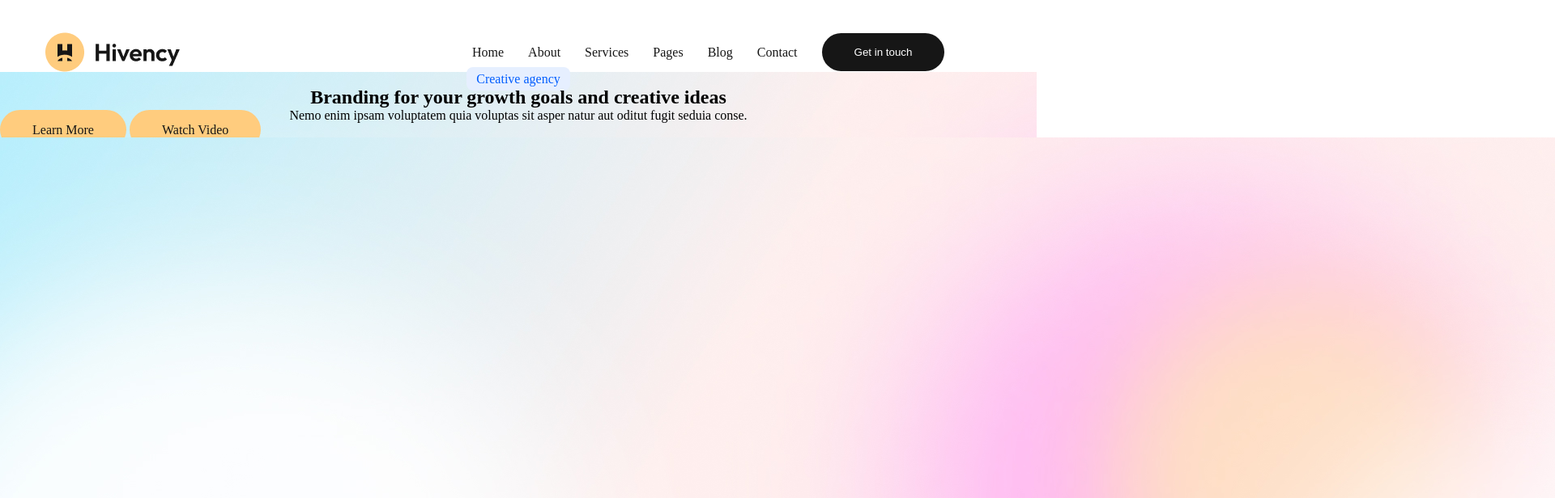
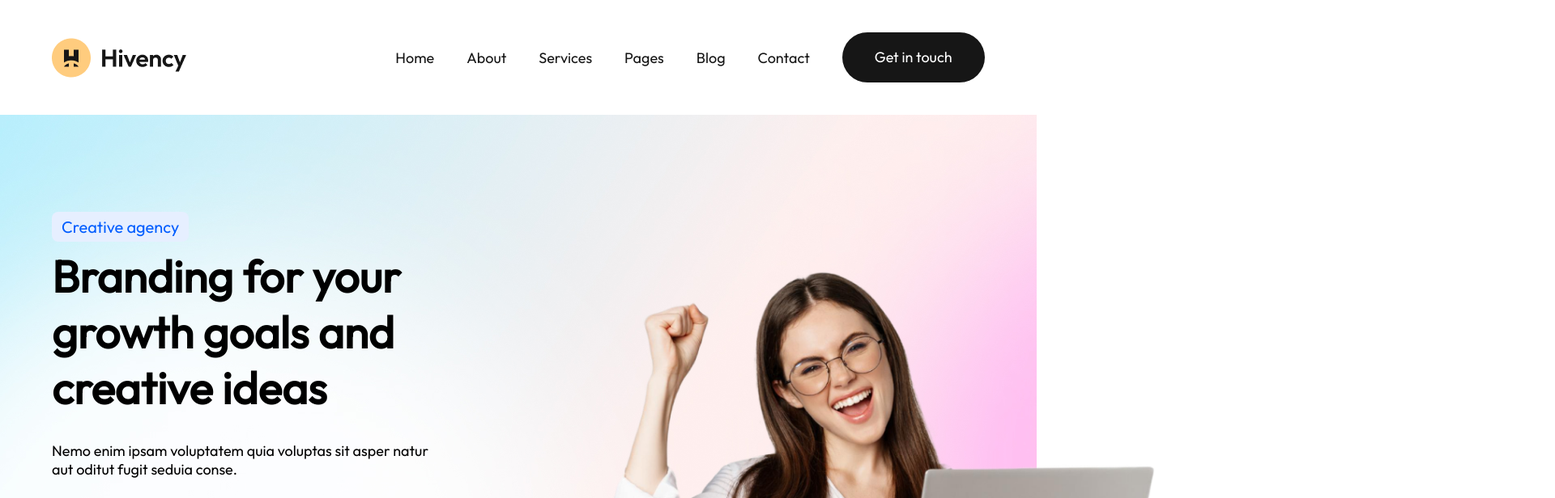
Before and after one commit to kanansnote/hivency-template-task, a plain HTML site: page index.html in a window 1280 px wide. Shown: the top 616 px of the page at 81% size, 1920 px wide, since content can reach past the window. Drawn offline with Linux system fonts and the light colour scheme.

Commit message:
Adjusted the styling of #upBanner for better alignment with the page layout.

```diff
--- a/index.html
+++ b/index.html
@@ -23,6 +23,7 @@
     </header>
     <main>
         <section id="upBanner">
+            <div id="upBannerMain">
                 <div id="upBannerHeader">
                     <span>Creative agency</span>
                     <h1>Branding for your growth goals and creative ideas</h1>
@@ -32,12 +33,13 @@
                     <a href="#">Learn More</a>
                     <a href="#">Watch Video</a>
                 </div>
-            <img src="./src/images/upbanner/bg.jpg" alt="Banner Image">
-            <div>
-                <div></div>
+                <div id="upBannerStats">
+                    <img src="./src/images/upbanner/star.png" alt="Star">
                     <h6>Profit Earned</h6>
                     <p>850K</p>
                 </div>
+            </div>
+            <img src="./src/images/upbanner/hero-1.png" alt="Woman Picture">
         </section>
         <section id="">
             <span>Our services</span>
--- a/src/css/style.css
+++ b/src/css/style.css
@@ -1,30 +1,35 @@
+@import url('https://fonts.googleapis.com/css2?family=Outfit&display=swap');
+
 * {
     margin: 0;
     padding: 0;
     box-sizing: border-box;
-    position: relative;
+    font-family: 'Outfit', sans-serif;
 }
 
 header {
     display: flex;
+    justify-content: space-around;
     align-items: center;
-    padding: 5vh 7vh 0 7vh;
-    gap: 45vh;
+    padding: 5vh 7vh;
+    gap: 30vh;
 
     nav {
+
         ul {
             list-style: none;
             display: flex;
             align-items: center;
-            gap: 30px;
+            gap: 5vh;
 
             li {
-                font-size: 16px;
+                font-size: 18px;
 
 
                 a {
                     text-decoration: none;
                     color: #161616;
+
 
                     &:hover {
                         color: #015DFF;
@@ -34,34 +39,69 @@ header {
                 button {
                     border-radius: 50px;
                     padding: 16px 40px;
+                    line-height: 30px;
+                    font-size: 18px;
                     background-color: #161616;
                     color: white;
                     border: none;
+                    cursor: pointer;
                 }
             }
         }
     }
+
 }
 
 main {
     #upBanner {
         background-image: url('/src/images/upbanner/bg.jpg');
         width: 100%;
-        height: 70vh;
+        height: 110vh;
+        gap: 10vh;
+        padding-top: 15vh;
+        padding-left: 8vh;
+        display: flex;
+        justify-content: space-around;
+
+
+        #upBannerMain {
+            display: flex;
+            justify-content: space-between;
+            align-items: flex-start;
+            flex-direction: column;
 
             #upBannerHeader {
-            text-align: center;
+                text-align: left;
+                display: flex;
+                flex-direction: column;
+                align-items: flex-start;
+                gap: 1vh;
 
                 span {
                     background: #E6EFFF;
-                color:#015DFF;
+                    color: #015DFF;
                     padding: 6px 12px;
                     border-radius: 8px;
+                    font-size: 20px;
+                }
+
+                h1 {
+                    font-size: 55px;
+                    width: 70vh;
+                }
+
+                p {
+                    margin-top: 3vh;
+                    margin-bottom: 7vh;
+                    width: 60vh;
+                    font-size: 18px;
                 }
 
             }
 
             #upBannerLinks {
+                display: flex;
+                gap: 1vh;
 
                 a {
                     border-radius: 50px;
@@ -73,5 +113,14 @@ main {
                     color: #161616;
                 }
             }
+
+            #upBannerStats {
+
+            }
+
+            img {
+                height: 40vh;
             }
         }
+    }
+}
```
Also changed, not shown: src/images/upbanner/star.png (renamed from src/images/star.png). Lines whose indentation alone changed are shown as unchanged.
